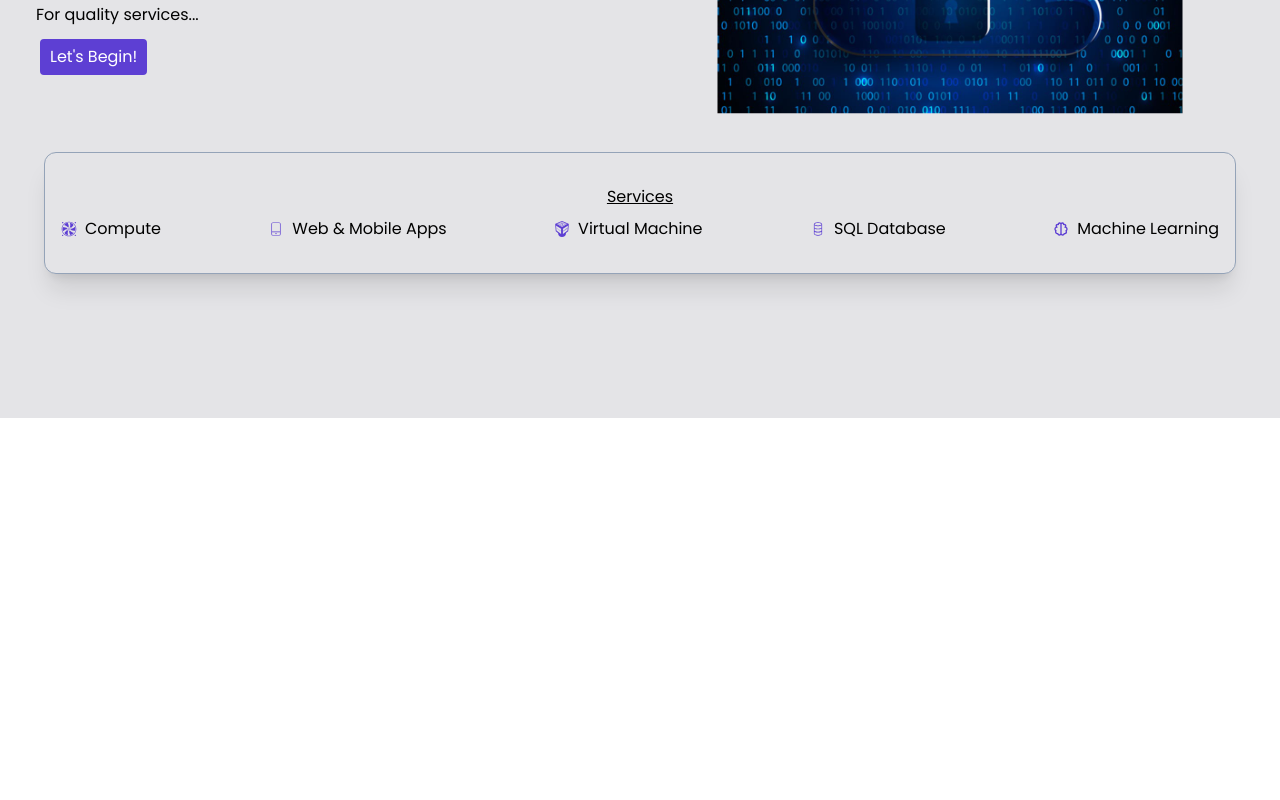
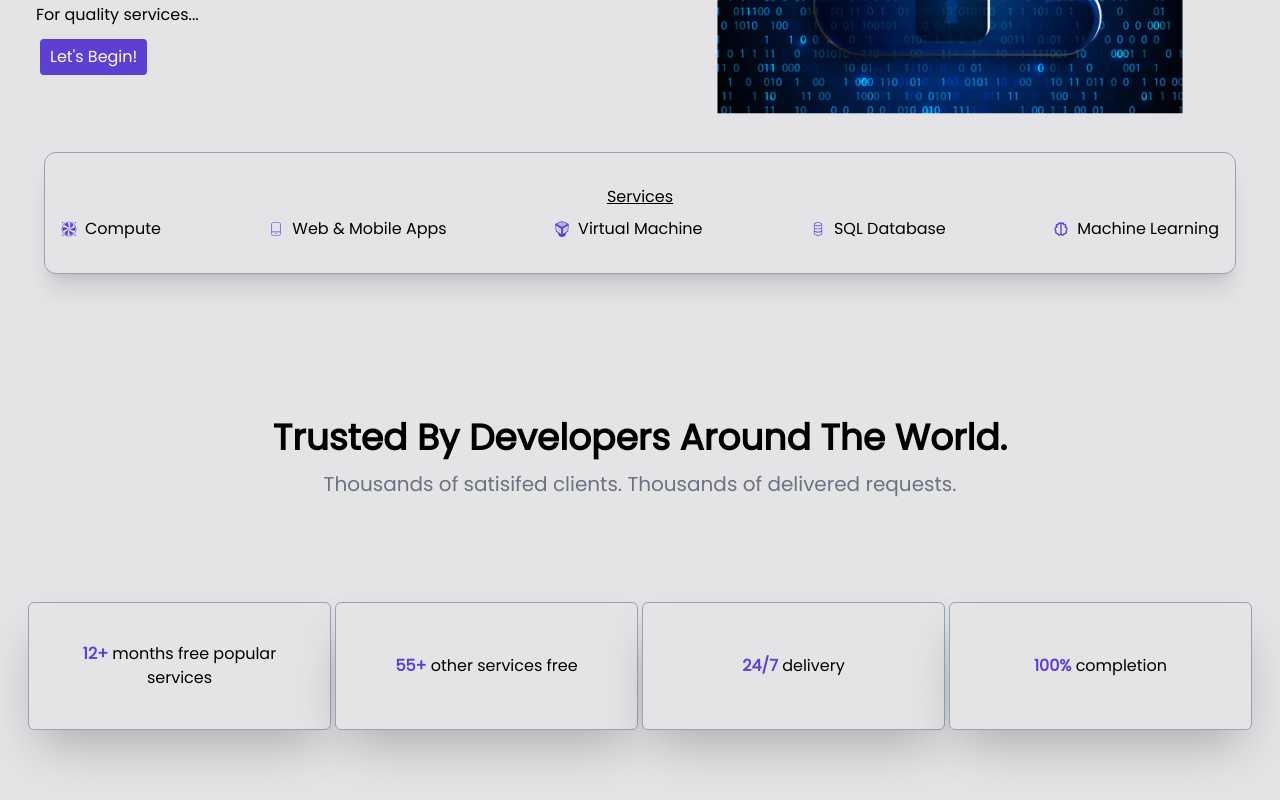
Before and after one commit to ferenczidavid/data_services, a React (Vite) app: page / in a window 1280 px wide. Shown: the part 382-1182 px from the top of the page. Before the commit the page ends 800 px from the top, so only its background shows below. Built offline with nearby package versions, Linux system fonts and the light colour scheme.

Commit message:
about page done

```diff
--- a/src/App.jsx
+++ b/src/App.jsx
@@ -2,12 +2,14 @@ import { useState } from 'react'
 import './App.css'
 import Layout from './components/ui/Layout'
 import Home from './features/Home'
+import About from './features/About'
 
 
 function App() {
   return (
     <Layout>
       <Home/>
+      <About/>
     </Layout>
   )
 }
--- a/src/components/common/Button.jsx
+++ b/src/components/common/Button.jsx
@@ -1,6 +1,6 @@
 import clsx from "clsx"
 
-const Button = ({className, type = "primary", children, ...rest} /* : ButtonProps */) => {
+const Button = ({className, type = "primary", children, ...rest}) => {
   return (
     <button className={clsx("rounded px-3 py-1 hover:scale-110 transition duration-300 active:scale-90", {
       "bg-[#5D3FD3] text-white": type === "primary",
--- /dev/null
+++ b/src/components/common/Card.jsx
@@ -0,0 +1,11 @@
+import clsx from 'clsx'
+
+const Card = ({className, children, ...rest}) => {
+  return (
+    <div className={clsx("rounded-md h-[8rem] md:my-10 md:w-full border border-slate-400 text-center bg-zinc-200 px-8 py-1 hover:bg-zinc-100 shadow-2xl transition duration-300 cursor-default flex justify-center items-center", className)} {...rest}>
+      {children}
+    </div>
+  )
+}
+
+export default Card
--- a/src/components/nav/Navbar.jsx
+++ b/src/components/nav/Navbar.jsx
@@ -32,7 +32,7 @@ const Navbar = () => {
     const [isOpen, setIsOpen] = useState(false);
 
     const ActionButtons = () => <>
-        <Button type="secondary" onClick={() => {console.log("fasz vagy")}}>Log In</Button>
+        <Button type="secondary">Log In</Button>
         <Button >Register</Button>
     </>
 
--- /dev/null
+++ b/src/features/About.jsx
@@ -0,0 +1,40 @@
+import React from 'react'
+import Card from '../components/common/Card'
+
+
+const About = () => {
+  return (
+    <div name='about' className='w-full h-full bg-zinc-200'>
+        {/* Container */}
+        <div className='max-w-[1240px] mx-auto'>
+            {/* Text box */}
+            <div className='text-center'>
+                <h1 className='capitalize text-4xl font-bold'>trusted by developers around the world.</h1>
+                <p className='text-xl text-gray-500 mt-3'>Thousands of satisifed clients. Thousands of delivered requests.</p>
+            </div>
+            {/* Cards */}
+            <div className='grid grid-cols-2 md:grid-cols-4 gap-1 px-2 mt-16'>
+                {/* Card 1 */}
+                <Card >
+                    <p ><span className='text-[#5D3FD3] font-bold'>12+</span> months free popular services</p>
+                </Card>
+                {/* Card 2 */}
+                <Card>
+                    <p><span className='text-[#5D3FD3] font-bold'>55+</span> other services free</p>
+                </Card>
+                {/* Card 3 */}
+                <Card>
+                    <p><span className='text-[#5D3FD3] font-bold'>24/7</span> delivery</p>
+                </Card>
+                {/* Card 4 */}
+                <Card>
+                    <p><span className='text-[#5D3FD3] font-bold'>100%</span> completion</p>
+                </Card>
+            </div>
+        </div>
+
+    </div>
+  )
+}
+
+export default About
--- a/src/features/Home.jsx
+++ b/src/features/Home.jsx
@@ -52,7 +52,7 @@ const Home = () => {
         </div>
 
         {/* Col bottom Services container */}
-        <div className='mx-6 -translate bottom-px flex flex-col py-8 bg-zinc-200 border border-slate-400 rounded-xl text-center shadow-xl items-center md:col-span-2'>
+        <div className='mx-6 -translate bottom-2 flex flex-col py-8 bg-zinc-200 border border-slate-400 rounded-xl text-center shadow-xl items-center md:col-span-2'>
           <p className='underline cursor-default'>Services</p>
           <ul className='w-full whitespace-nowrap flex justify-center md:justify-between pt-2 flex-wrap gap-2'>
             {services.map((item, i) => (<li key={`service_item_${i}`} className='basis-[100px] justify-center gap-2 inline-flex  cursor-default'>{item.icon}{item.label}</li>))}
```
